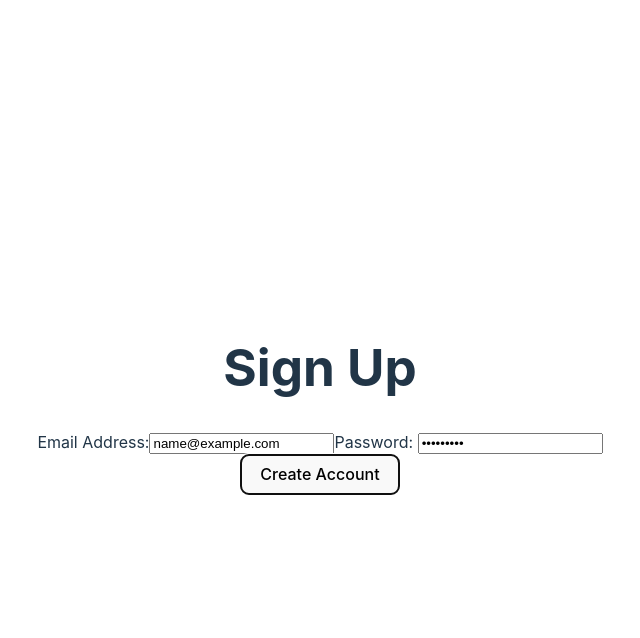
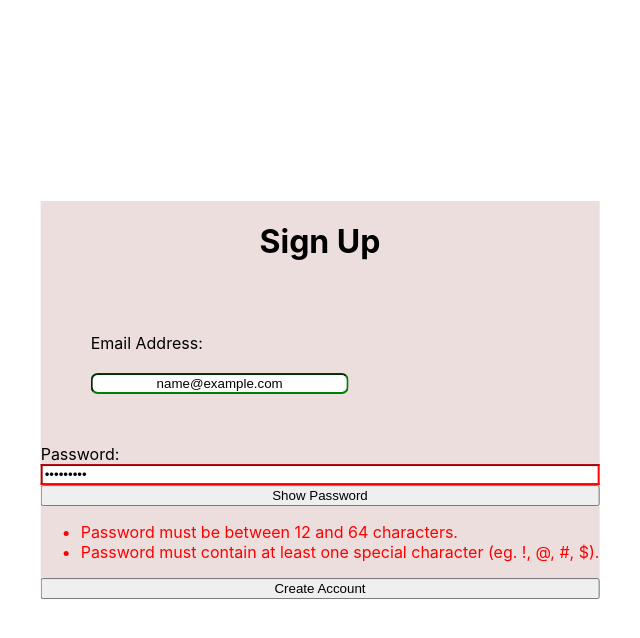
Before and after one commit to aolsen2001/nutrition-tracker, a React (Vite) app: page /signup in a window 1280 px wide. Both pictures are taken after typing "name@example.com", "Sample123" into the empty fields and a click on the button "Create Account". Shown: the top 638 px of the page, without its empty margins (320-960 px from the left). Built offline with nearby package versions, Linux system fonts and the light colour scheme; no server answers.

Commit message:
Add form validation to SignUp.tsx, add styles.css

```diff
--- a/package.json
+++ b/package.json
@@ -10,6 +10,7 @@
     "preview": "vite preview"
   },
   "dependencies": {
+    "clsx": "^2.1.1",
     "firebase": "^11.3.1",
     "react": "^19.0.0",
     "react-dom": "^19.0.0",
--- a/src/App.tsx
+++ b/src/App.tsx
@@ -1,5 +1,5 @@
 import Dashboard from './components/Dashboard';
-import './App.css';
+// import './App.css';
 
 function App() {
   return (
--- a/src/SignUp.tsx
+++ b/src/SignUp.tsx
@@ -1,30 +1,114 @@
 import { useState, FormEvent } from 'react';
-import { NavLink, useNavigate } from 'react-router';
+import { useNavigate } from 'react-router';
 import { createUserWithEmailAndPassword } from 'firebase/auth';
 import { auth } from './firebase';
+import { clsx } from 'clsx';
+import './styles.css';
 
 function SignUp() {
   const navigate = useNavigate();
 
   const [email, setEmail] = useState('');
-  const [isEmailValid, setIsEmailValid] = useState(true);
+  const [validEmail, setValidEmail] = useState(true);
   const [password, setPassword] = useState('');
+  const [validPassword, setValidPassword] = useState(true);
+  const [showPassword, setShowPassword] = useState(false);
+  const [errors, setErrors] = useState(new Map<string, string[]>());
 
-  const isValidEmail = (email: string) => {
   const emailRegex = /^[^\s@]+@[^\s@]+\.[^\s@]+$/;
-    return emailRegex.test(email);
-  };
 
   const handleEmailChange = (e: React.FormEvent<HTMLInputElement>) => {
     const newEmail = e.currentTarget.value;
+    const newErrors = new Map(errors);
+
     setEmail(newEmail);
-    setIsEmailValid(isValidEmail(newEmail));
+
+    if (!emailRegex.test(newEmail)) {
+      newErrors.set('email', ['Email is invalid']);
+      setValidEmail(false);
+    } else {
+      newErrors.set('email', []);
+      setValidEmail(true);
+    }
+
+    setErrors(newErrors);
+  };
+
+  const getPasswordErrors = (
+    newPassword: string,
+    errorMap: Map<string, string[]>
+  ) => {
+    errorMap.set('password', []);
+    if (newPassword.length < 12 || newPassword.length > 64) {
+      errorMap
+        .get('password')
+        ?.push('Password must be between 12 and 64 characters.');
+    }
+    if (!/[a-z]/.test(newPassword)) {
+      errorMap
+        .get('password')
+        ?.push('Password must contain at least one lowercase letter.');
+    }
+    if (!/[A-Z]/.test(newPassword)) {
+      errorMap
+        .get('password')
+        ?.push('Password must contain at least one uppercase letter.');
+    }
+    if (!/[0-9]/.test(newPassword)) {
+      errorMap
+        .get('password')
+        ?.push('Password must contain at least one number.');
+    }
+    if (!/[!@#$%^&*(),.?":{}|<>]/.test(newPassword)) {
+      errorMap
+        .get('password')
+        ?.push(
+          'Password must contain at least one special character (eg. !, @, #, $).'
+        );
+    }
+  };
+
+  const handlePasswordChange = (e: React.FormEvent<HTMLInputElement>) => {
+    const newPassword = e.currentTarget.value;
+    const newErrors = new Map(errors);
+    getPasswordErrors(newPassword, newErrors);
+
+    setPassword(newPassword);
+
+    console.log(newErrors.get('password')?.length);
+
+    const arr = newErrors.get('password');
+
+    if (arr !== undefined) {
+      for (let i = 0; i < arr.length; ++i) {
+        console.log(arr[i]);
+      }
+    }
+
+    if (newErrors.get('password')?.length === 0) {
+      setValidPassword(true);
+    } else {
+      setValidPassword(false);
+    }
+
+    setErrors(newErrors);
+  };
+
+  const togglePasswordVisibility = () => {
+    setShowPassword(!showPassword);
   };
 
   const handleSignUpSubmit = async (e: FormEvent) => {
     e.preventDefault();
+    console.log('In Form Submit');
 
-    if (!isEmailValid) return;
+    if (!validEmail || !validPassword) {
+      console.log(
+        `Returned due to invalid email (${validEmail}) or invalid password (${validPassword})`
+      );
+      return;
+    }
+
     await createUserWithEmailAndPassword(auth, email, password)
       .then((userCredential) => {
         const user = userCredential.user;
@@ -40,33 +124,58 @@ function SignUp() {
 
   return (
     <>
-      <div>
+      <div className='form-container'>
         <h1> Sign Up </h1>
-        <form>
+        <form noValidate onSubmit={handleSignUpSubmit}>
+          <div className='form-item'>
             <label htmlFor='email-address'>Email Address:</label>
             <input
+              className={clsx({
+                'form-input': email === '',
+                'form-input invalid-form-input': email !== '' && !validEmail,
+                'form-input valid-form-input': email !== '' && validEmail,
+              })}
               type='email'
               value={email}
               onChange={handleEmailChange}
-            required
               id='email-address'
               name='email-address'
               placeholder='name@example.com'
             ></input>
-          {!isEmailValid && <p>Email is invalid.</p>}
+            {(errors.get('email') ?? []).length > 0 && (
+              <ul>
+                <li className='error-msg'>{(errors.get('email') ?? [])[0]}</li>
+              </ul>
+            )}
+          </div>
           <label htmlFor='password'>Password: </label>
           <input
-            type='password'
+            className={clsx({
+              '': password === '',
+              'invalid-form-input': password !== '' && !validPassword,
+              'valid-form-input': password !== '' && validPassword,
+            })}
+            type={showPassword ? 'text' : 'password'}
             value={password}
-            onChange={(e) => setPassword(e.target.value)}
+            onChange={handlePasswordChange}
             id='password'
             name='password'
             placeholder='Password'
           ></input>
+          <button type='button' onClick={togglePasswordVisibility}>
+            {showPassword ? 'Hide Password' : 'Show Password'}
+          </button>
+          {(errors.get('password') ?? []).length > 0 && (
+            <ul>
+              {(errors.get('password') ?? []).map((errorMsg, index) => (
+                <li className='error-msg' key={index}>
+                  {errorMsg}
+                </li>
+              ))}
+            </ul>
+          )}
+          <button type='submit'>Create Account</button>
         </form>
-        <button type='submit' onClick={handleSignUpSubmit}>
-          Create Account
-        </button>
       </div>
     </>
   );
--- a/src/main.tsx
+++ b/src/main.tsx
@@ -2,7 +2,7 @@ import { StrictMode } from 'react';
 import { createRoot } from 'react-dom/client';
 import { BrowserRouter, Routes, Route } from 'react-router';
 import SignUp from './SignUp.tsx';
-import './index.css';
+// import './index.css';
 import App from './App.tsx';
 
 createRoot(document.getElementById('root')!).render(
--- /dev/null
+++ b/src/styles.css
@@ -0,0 +1,48 @@
+:root {
+    font-family: Inter, system-ui, Avenir, Helvetica, Arial, sans-serif;
+    background-color: rgb(255, 255, 255);
+}
+
+.form-container {
+    background-color: rgb(237, 222, 222);
+    position: absolute;
+    top: 50%;
+    left: 50%;
+    transform: translate(-50%, -50%);
+    margin-left: auto;
+    margin-right: auto;
+    display: flex;
+    flex-direction: column;
+    justify-content: center;
+    align-items: center;
+}
+
+form {
+    display: flex;
+    flex-direction: column;
+}
+
+.form-item {
+    display: flex;
+    flex-direction: column;
+    padding: 50px;
+    gap: 20px;
+}
+
+.form-input {
+    width: 250px;
+    border-radius: 7px;
+    text-align: center;
+}
+
+.error-msg {
+    color: red;
+}
+
+.invalid-form-input {
+    border-color: red;
+}
+
+.valid-form-input {
+    border-color: green;
+}
```
Also changed, not shown: src/components/Dashboard.tsx (+8 -8 lines), 1 other file (tests, documents, lock files or other folders). Lines whose indentation alone changed are shown as unchanged.
